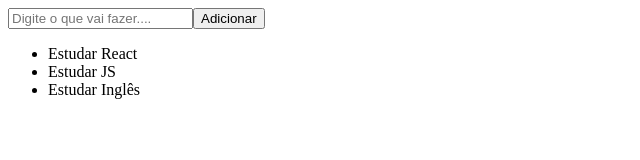
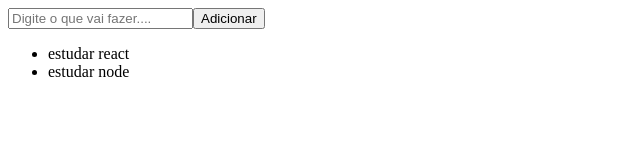
Before and after one commit to Eduardo220898/my-first-project-react, a React (Vite) app: page / in a window 1280 px wide. Shown: the top 160 px of the page, without its empty margins (0-640 px from the left). Built offline with nearby package versions, Linux system fonts and the light colour scheme.

Commit message:
useState

```diff
--- a/src/App.jsx
+++ b/src/App.jsx
@@ -1,13 +1,11 @@
+import { useState } from 'react';
 import  {  v4  as  uuidv4  }  from  'uuid' ;
 
 
 function App() {
 
-  const list = [
-    { id: uuidv4(), text: 'Estudar React' },
-    { id: uuidv4(), text: 'Estudar JS' },
-    { id: uuidv4(), text: 'Estudar Inglês' }
-  ]
+  const [list, setList] = useState([{id: uuidv4(), text: 'estudar react'}, {id: uuidv4(), text: 'estudar node'}]);
+
 
   function inputMudou(event) {
     console.log(event.target.value)
```
